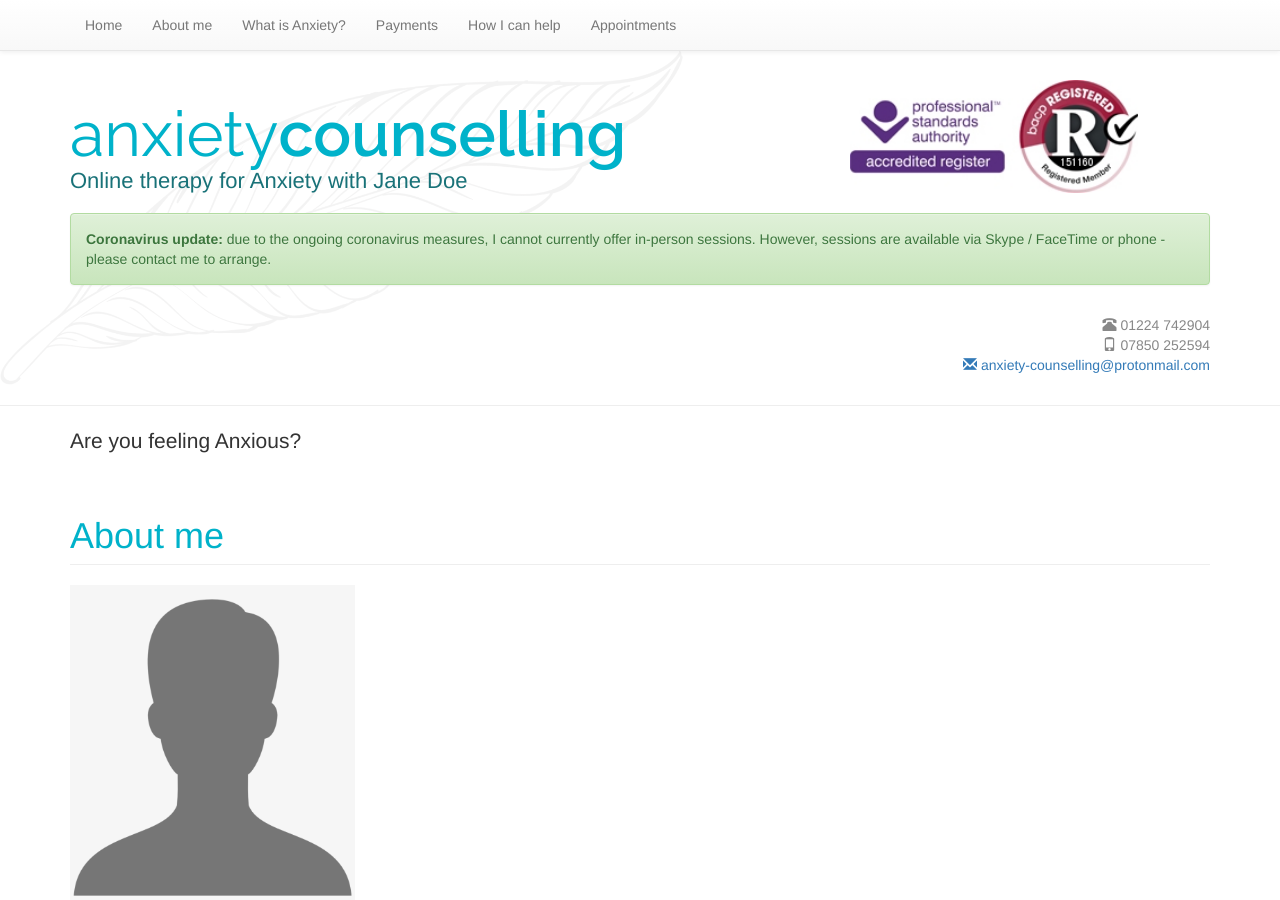
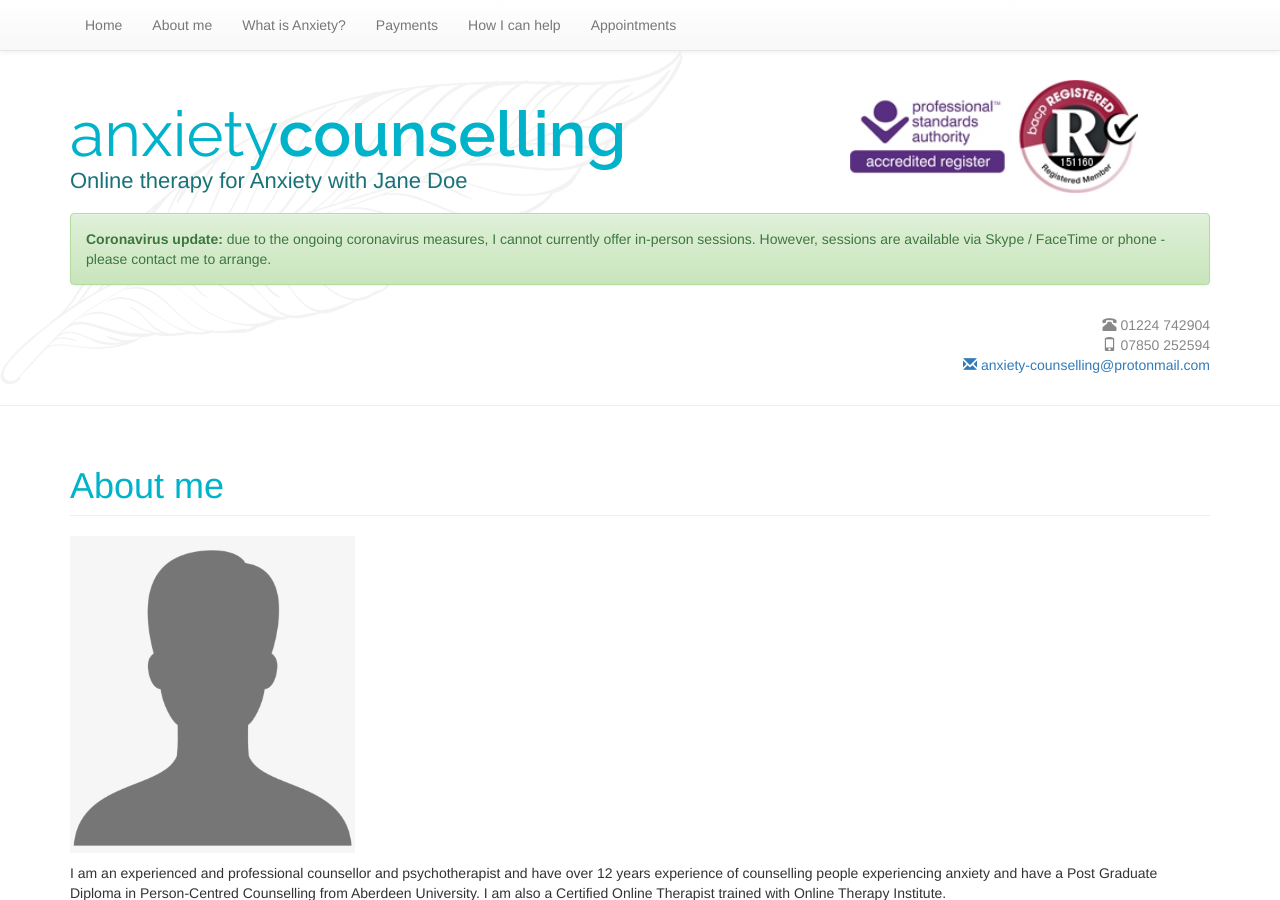
Before and after one commit to Anxiety-Counselling/anxiety-counselling.github.io, a Jekyll site: the page built from index.html, in a window 1280 px wide and 900 px high. Built offline with Jekyll 4.4.1, drawn with Linux system fonts in a browser that asks for light colours; the list of posts is cut into pages by our own code.

Commit message:
Removing statement

```diff
--- a/_layouts/default.html
+++ b/_layouts/default.html
@@ -28,18 +28,12 @@
 						<span class="glyphicon glyphicon-phone-alt"></span>&nbsp;{{site.phone}}<br/>
 						<span class="glyphicon glyphicon-phone"></span>&nbsp;{{site.mobile}}<br/>
 						<a href="mailto:{{site.email}}"><span class="glyphicon glyphicon-envelope"></span>&nbsp;{{site.email}}</a>
-
 					</div>
 
 				</div>
 			</div>
 		</div>
-
 		<hr/>
-
-		<div class="container">
-			<p class="lead"">Are you feeling Anxious?</p>
-		</div>
 
 		{{ content }}
 
```
